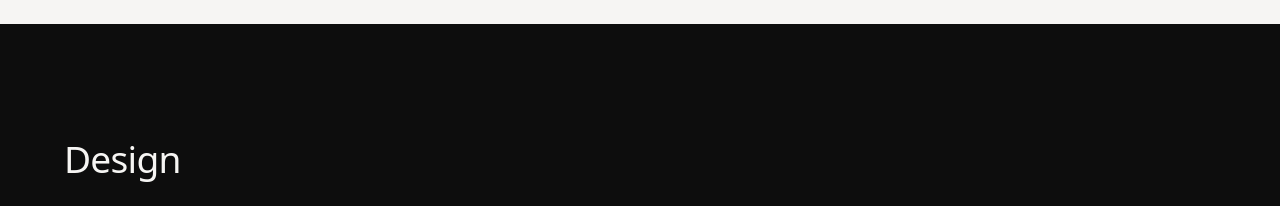
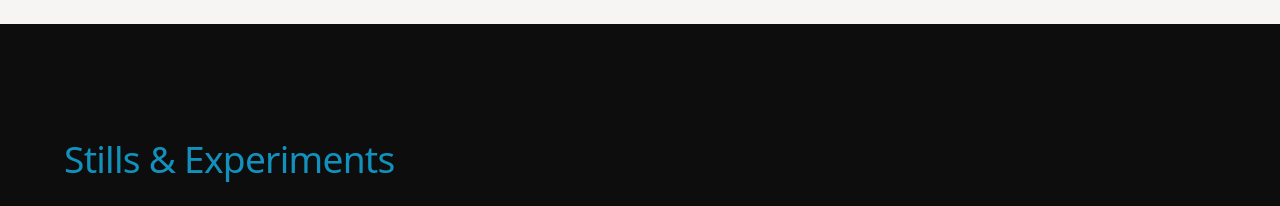
Before and after one commit to jacobhksullivan-droid/jacob-sullivan-portfolio, a plain HTML site: page index.html in a window 1280 px wide. Shown: the part 2980-3186 px from the top of the page. Drawn offline with Linux system fonts and the light colour scheme; a web font is replaced by a local one.

Commit message:
Stills & Experiments: blue headings on the dark band
Co-Authored-By: Claude Opus 5.5 <noreply@anthropic.com>

```diff
--- a/content/site.js
+++ b/content/site.js
@@ -85,7 +85,7 @@ window.SITE = {
   // A set can also hold a silent looping video: { video: "media/design/x.mp4", poster: "images/design/x.jpg", alt: "..." }
   // Delete every set (sets: []) to hide the carousel.
   design: {
-    title: "Design",
+    title: "Stills & Experiments",
     sets: [
       {
         title: "Genius Sports",
--- a/css/style.css
+++ b/css/style.css
@@ -854,5 +854,6 @@ html.deep-sea .tags li { background: rgba(255,255,255,.04); }
   background: var(--dark); color: var(--ink);
   margin-top: clamp(48px, 6vw, 88px);
 }
-.design .card__title, .design .design__title { color: var(--ink); }
+.design .card__title, .design .design__title, .design .design__count { color: #1291bd; }   /* blue headings on the dark band */
+.design { --accent: var(--on-dark); }
 .design + .closing { padding-top: var(--section); }
```
Also changed, not shown: 1 other file.
